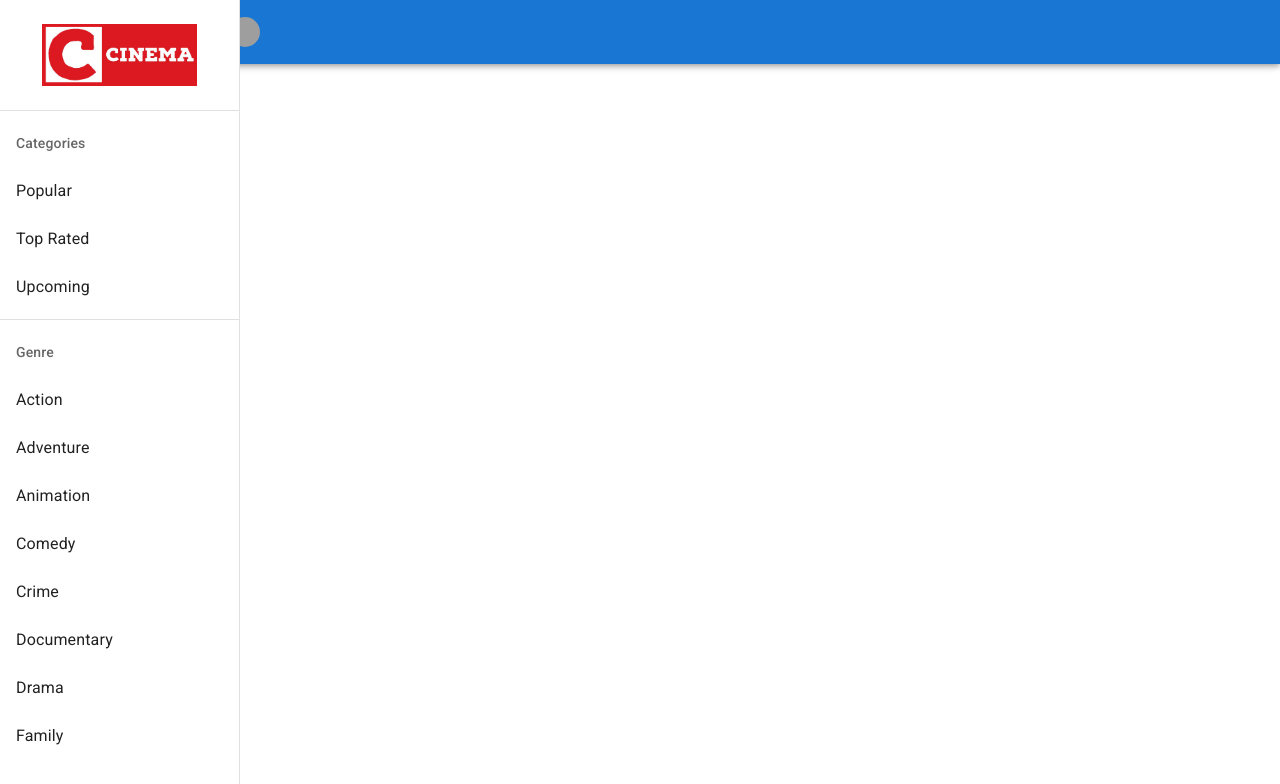
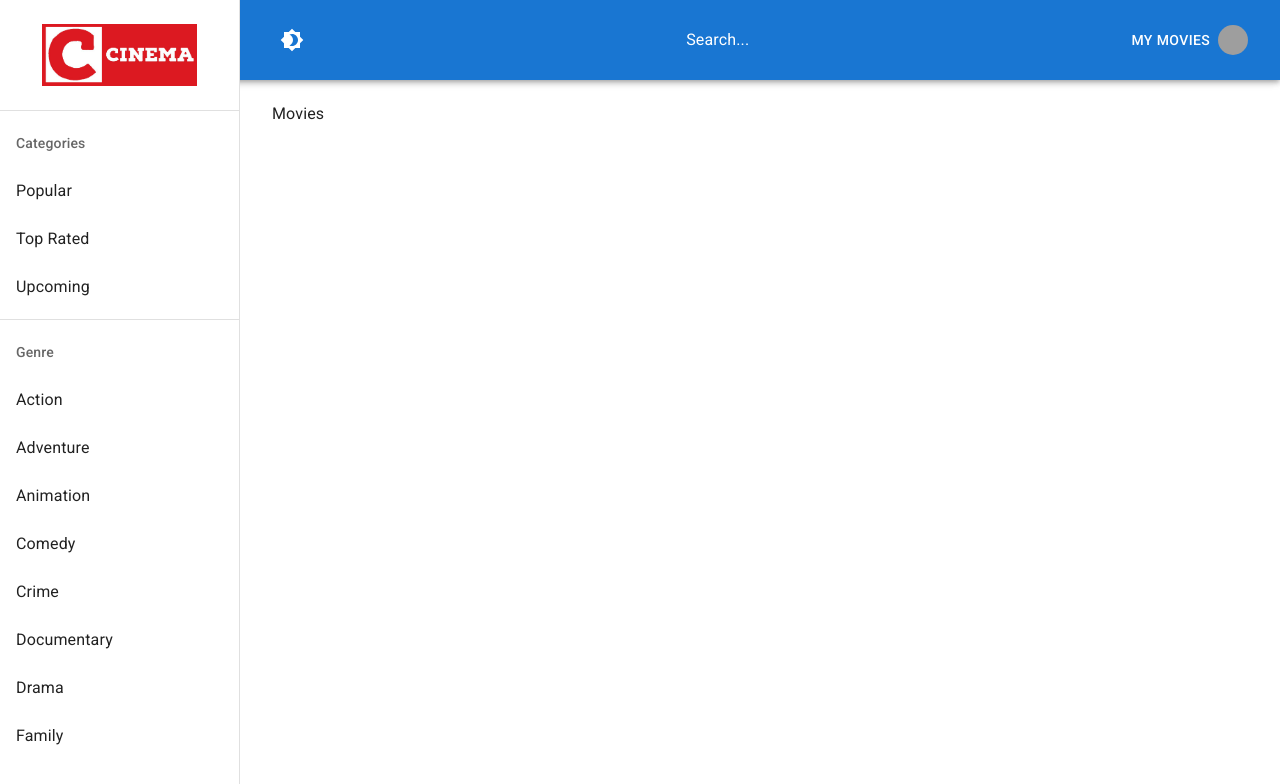
Before and after one commit to Selimology/Movie-Information-Platform, a React (Create React App) app: page / in a window 1280 px wide. Shown: the top 784 px of the page. Built offline with nearby package versions, Linux system fonts and the light colour scheme; grey boxes are pictures that could not be loaded.

Commit message:
Minor css issue with alignment on homepage

```diff
--- a/src/components/NavigationBar/NavigationBar.jsx
+++ b/src/components/NavigationBar/NavigationBar.jsx
@@ -80,7 +80,7 @@ function NavigationBar() {
           {isMobileDev ? (
             <Drawer
               variant="temporary"
-              anchor="left"
+              anchor="right"
               classes={{ paper: classes.drawerPaper }}
               open={mobileOpen}
               onClose={() => setMobileOpen((prevMobileOpen) => !prevMobileOpen)}
--- a/src/components/NavigationBar/styles.js
+++ b/src/components/NavigationBar/styles.js
@@ -1,11 +1,16 @@
 import { makeStyles } from '@mui/styles';
 
 export default makeStyles((theme) => ({
-  [theme.breakpoints.down('sm')]: {
-    marginLeft: '0px',
-    flexWrap: 'wrap',
+  toolbar: {
+    height: '80px',
+    display: 'flex',
+    justifyContent: 'space-between',
+    marginLeft: '240px',
+    [theme.breakpoints.down('sm')]: {
+      marginLeft: '0px',
+      flexWrap: 'wrap',
+    },
   },
-
   linkButton: {
     '&:hover': {
       color: 'white !important',
--- a/src/components/styles.js
+++ b/src/components/styles.js
@@ -1,16 +1,16 @@
 import { makeStyles } from '@mui/styles';
 
 // return an object with the styles
-export default makeStyles((theme) => ({
+export default makeStyles(() => ({
   root: {
     display: 'flex',
-    flexDirection: 'column',
+    height: '100%',
   },
   toolbar: {
     height: '70px',
   },
   content: {
-    flexGrow: 1,
+    flexGrow: '1',
     padding: '2em',
   },
 }));
```
